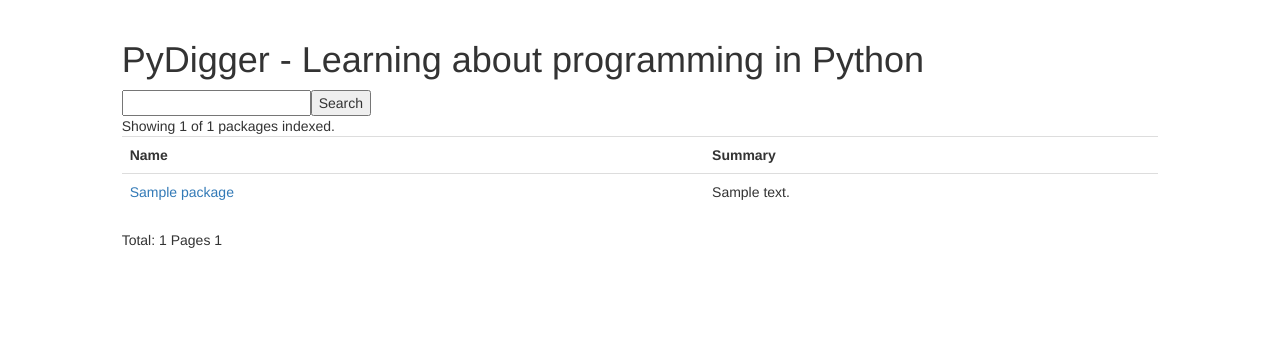
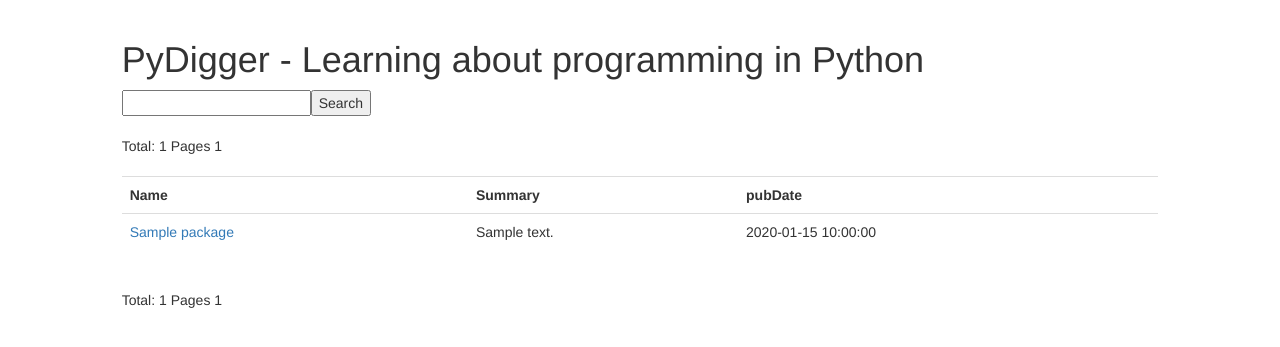
Before and after one commit to szabgab/pydigger.com, a Flask app: page / in a window 1280 px wide. Shown: the part 52-399 px from the top of the page. Run offline with Flask 2, Linux system fonts and the light colour scheme; a database or web service that is not in the repository returns one stand-in record (values such as "Sample title"); some libraries are stand-ins or nearby versions.

Commit message:
separate pagination; show pubDate

```diff
--- /dev/null
+++ b/code_maven/templates/incl/pagination.html
@@ -0,0 +1,7 @@
+<div class="pagination">
+Total: {{total}} Pages {{pages}}
+{% if page > 1 %}<a href="?page=1&amp;limit={{limit}}">first</a>{% endif %}
+{% if page > 1 %}<a href="?page={{page-1}}&amp;limit={{limit}}">prev</a>{% endif %}
+{% if page < pages %}<a href="?page={{page+1}}&amp;limit={{limit}}">next</a>{% endif %}
+{% if page < pages %}<a href="?page={{pages}}&amp;limit={{limit}}">last</a>{% endif %}
+</div>
--- a/code_maven/templates/main.html
+++ b/code_maven/templates/main.html
@@ -3,36 +3,28 @@
 <div class="row">
     <div class="col-md-1"></div>
     <div class="col-md-10">
-
         <form action="/search">
             <input name="q" value="{{search.q}}"><input type="submit" value="Search"><br>
-<!--
-    <label>No summary</label><input type="checkbox" name="no_summary" {% if search.no_summary %}CHECKED{% endif %}><br>
-    <label>No license</label><input type="checkbox" name="no_license" {% if search.no_license %}CHECKED{% endif %}><br>
--->
         </form>
 
-    <div>Showing {{count}} of {{total}} packages indexed.</div>
+        {% include "incl/pagination.html" %}
 
         <div>{% if search.no_license %}Showing packages that have no <b>license</b> field.{% endif %}</div>
 
         <table class="table">
         <tr>
-      <th>Name</th><th>Summary</th>
+          <th>Name</th><th>Summary</th><th>pubDate</th>
         </tr>
         {% for e in data %}
             <tr>
                 <td><a href="/pypi/{{e['name']}}">{{ e['name'] }}</a></td>
                 <td>{{e.summary}}</td>
+                <td>{{e.pubDate}}</td>
             </tr>
         {% endfor %}
         </table>
 
-    Total: {{total}} Pages {{pages}}
-    {% if page > 1 %}<a href="?page=1&amp;limit={{limit}}">first</a>{% endif %}
-    {% if page > 1 %}<a href="?page={{page-1}}&amp;limit={{limit}}">prev</a>{% endif %}
-    {% if page < pages %}<a href="?page={{page+1}}&amp;limit={{limit}}">next</a>{% endif %}
-    {% if page < pages %}<a href="?page={{pages}}&amp;limit={{limit}}">last</a>{% endif %}
+        {% include "incl/pagination.html" %}
 
     </div>
     <div class="col-md-1"></div>
```
Lines whose indentation alone changed are shown as unchanged.
